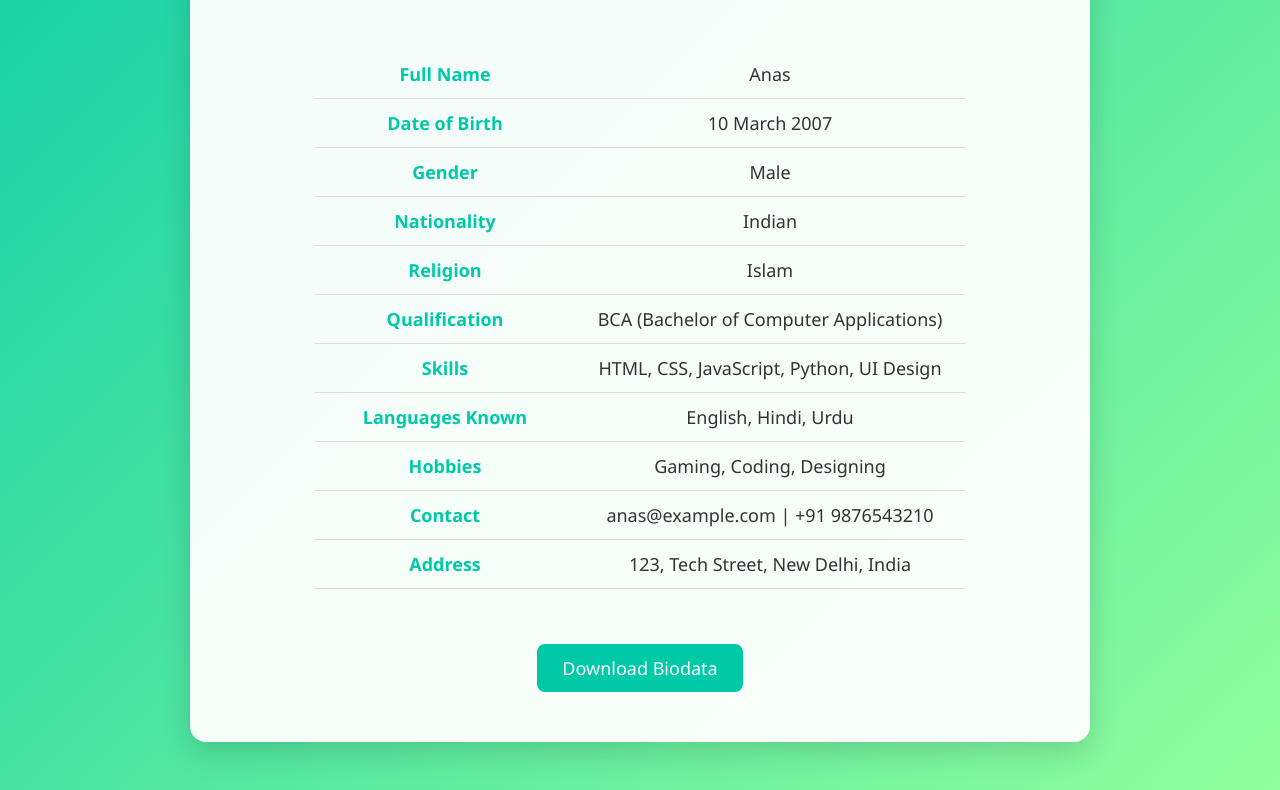
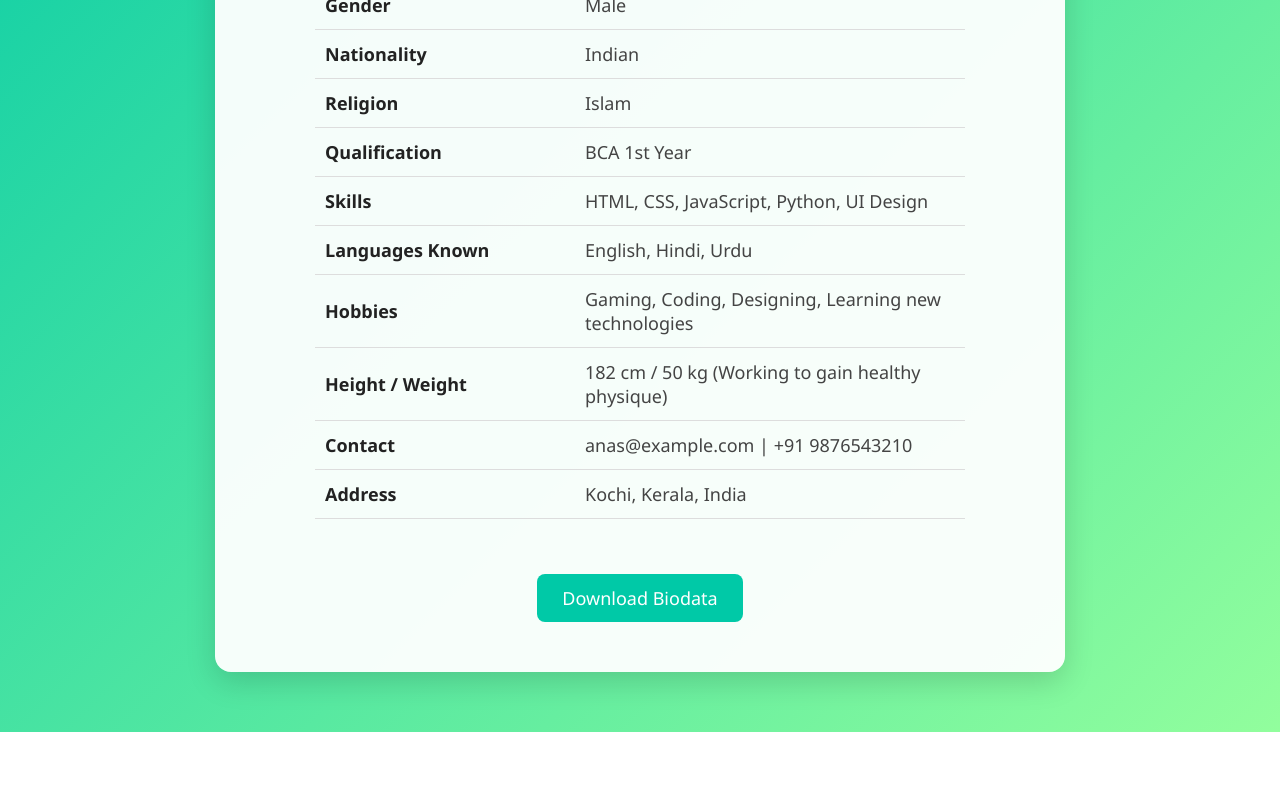
Before and after one commit to anaska123/anas, a website: page public/Biodata.html in a window 1280 px wide. Shown: the part 446-1236 px from the top of the page. After the commit the page ends 1178 px from the top, so only its background shows below. Drawn offline with Linux system fonts and the light colour scheme.

Commit message:
Update Biodata.html

```diff
--- a/public/Biodata.html
+++ b/public/Biodata.html
@@ -2,16 +2,20 @@
 <html lang="en">
 <head>
   <meta charset="UTF-8" />
-  <meta name="viewport" content="width=device-width, initial-scale=1.0">
+  <meta name="viewport" content="width=device-width, initial-scale=1.0" />
   <title>Biodata | Anas</title>
   <style>
-    /* Base */
-    * { box-sizing: border-box; margin: 0; padding: 0; }
+    /* Reset & Base */
+    * {
+      box-sizing: border-box;
+      margin: 0;
+      padding: 0;
+    }
     body {
       font-family: 'Segoe UI', Tahoma, Geneva, Verdana, sans-serif;
       background: linear-gradient(135deg, #00c9a7, #92fe9d);
+      color: #111;
       min-height: 100vh;
-      color: #222;
     }
 
     /* Navigation */
@@ -22,13 +26,13 @@
       position: sticky;
       top: 0;
       z-index: 100;
-      box-shadow: 0 4px 8px rgba(0,0,0,0.2);
     }
     nav a {
       color: #fff;
       margin: 0 20px;
       text-decoration: none;
       font-weight: 600;
+      letter-spacing: 0.5px;
       font-size: 16px;
       transition: all 0.3s ease;
     }
@@ -49,9 +53,9 @@
       border-bottom: 3px solid #ffde59;
     }
 
-    /* Section */
+    /* Section Card */
     section {
-      max-width: 900px;
+      max-width: 850px;
       margin: 60px auto;
       background: rgba(255,255,255,0.95);
       padding: 50px 40px;
@@ -81,7 +85,7 @@
       height: 180px;
       border-radius: 50%;
       object-fit: cover;
-      margin-bottom: 25px;
+      margin-bottom: 30px;
       border: 5px solid #00c9a7;
       box-shadow: 0 6px 25px rgba(0,0,0,0.25);
       transition: transform 0.4s ease, box-shadow 0.4s ease;
@@ -91,33 +95,34 @@
       box-shadow: 0 12px 35px rgba(0,0,0,0.35);
     }
 
-    /* Table */
+    /* Biodata Table */
     .biodata-table {
       margin: 30px auto;
       width: 100%;
       max-width: 650px;
       border-collapse: collapse;
       font-size: 18px;
-      color: #333;
+      color: #444;
+      text-align: left;
     }
     .biodata-table td {
-      padding: 12px 15px;
+      padding: 12px 10px;
       border-bottom: 1px solid #ddd;
-      transition: background 0.3s ease;
-    }
-    .biodata-table tr:hover td {
-      background: rgba(0,201,167,0.1);
     }
     .biodata-table td:first-child {
       font-weight: bold;
-      color: #00c9a7;
       width: 40%;
+      color: #222;
     }
+
+    /* Highlighting */
+    b, strong { color: #00c9a7; }
+    i, em { color: #ff6f61; }
 
     /* Download Button */
     .download-btn {
       background-color: #00c9a7;
-      color: white;
+      color: #fff;
       font-size: 18px;
       padding: 12px 25px;
       border: none;
@@ -145,27 +150,65 @@
   </nav>
 
   <marquee behavior="scroll" direction="left">
-    Welcome to <strong>Anas'</strong> Portfolio — explore <em>skills</em>, <em>projects</em>, and my <em>journey in web development</em>!
+    Welcome to <strong>Anas'</strong> Portfolio — explore my <em>web development</em> journey, <em>creative design</em>, and <em>projects</em>!
   </marquee>
 
   <section>
-    <img src="images.jfif" alt="Profile Photo" class="profile-img" />
+    <img src="C:\Users\hp\Downloads\image.jpg.jpeg" alt="Profile Photo" class="profile-img" />
 
     <h1>Biodata</h1>
     <table class="biodata-table">
-      <tr><td>Full Name</td><td>Anas</td></tr>
-      <tr><td>Date of Birth</td><td>10 March 2007</td></tr>
-      <tr><td>Gender</td><td>Male</td></tr>
-      <tr><td>Nationality</td><td>Indian</td></tr>
-      <tr><td>Religion</td><td>Islam</td></tr>
-      <tr><td>Qualification</td><td>BCA (Bachelor of Computer Applications)</td></tr>
-      <tr><td>Skills</td><td>HTML, CSS, JavaScript, Python, UI Design</td></tr>
-      <tr><td>Languages Known</td><td>English, Hindi, Urdu</td></tr>
-      <tr><td>Hobbies</td><td>Gaming, Coding, Designing</td></tr>
-      <tr><td>Contact</td><td>anas@example.com | +91 9876543210</td></tr>
-      <tr><td>Address</td><td>123, Tech Street, New Delhi, India</td></tr>
+      <tr>
+        <td>Full Name</td>
+        <td>Anas</td>
+      </tr>
+      <tr>
+        <td>Date of Birth</td>
+        <td>10 March 2007</td>
+      </tr>
+      <tr>
+        <td>Gender</td>
+        <td>Male</td>
+      </tr>
+      <tr>
+        <td>Nationality</td>
+        <td>Indian</td>
+      </tr>
+      <tr>
+        <td>Religion</td>
+        <td>Islam</td>
+      </tr>
+      <tr>
+        <td>Qualification</td>
+        <td>BCA 1st Year</td>
+      </tr>
+      <tr>
+        <td>Skills</td>
+        <td>HTML, CSS, JavaScript, Python, UI Design</td>
+      </tr>
+      <tr>
+        <td>Languages Known</td>
+        <td>English, Hindi, Urdu</td>
+      </tr>
+      <tr>
+        <td>Hobbies</td>
+        <td>Gaming, Coding, Designing, Learning new technologies</td>
+      </tr>
+      <tr>
+        <td>Height / Weight</td>
+        <td>182 cm / 50 kg (Working to gain healthy physique)</td>
+      </tr>
+      <tr>
+        <td>Contact</td>
+        <td>anas@example.com | +91 9876543210</td>
+      </tr>
+      <tr>
+        <td>Address</td>
+        <td>Kochi, Kerala, India</td>
+      </tr>
     </table>
 
+    <!-- Download Button -->
     <a href="#" class="download-btn" id="downloadBiodata">Download Biodata</a>
   </section>
 
@@ -177,12 +220,13 @@ Date of Birth: 10 March 2007
 Gender: Male
 Nationality: Indian
 Religion: Islam
-Qualification: BCA (Bachelor of Computer Applications)
+Qualification: BCA 1st Year
 Skills: HTML, CSS, JavaScript, Python, UI Design
 Languages Known: English, Hindi, Urdu
-Hobbies: Gaming, Coding, Designing
+Hobbies: Gaming, Coding, Designing, Learning new technologies
+Height / Weight: 182 cm / 50 kg (Working to gain healthy physique)
 Contact: anas@example.com | +91 9876543210
-Address: 123, Tech Street, New Delhi, India
+Address: Kochi, Kerala, India
       `;
 
       const blob = new Blob([biodataContent], { type: 'text/plain' });
```
